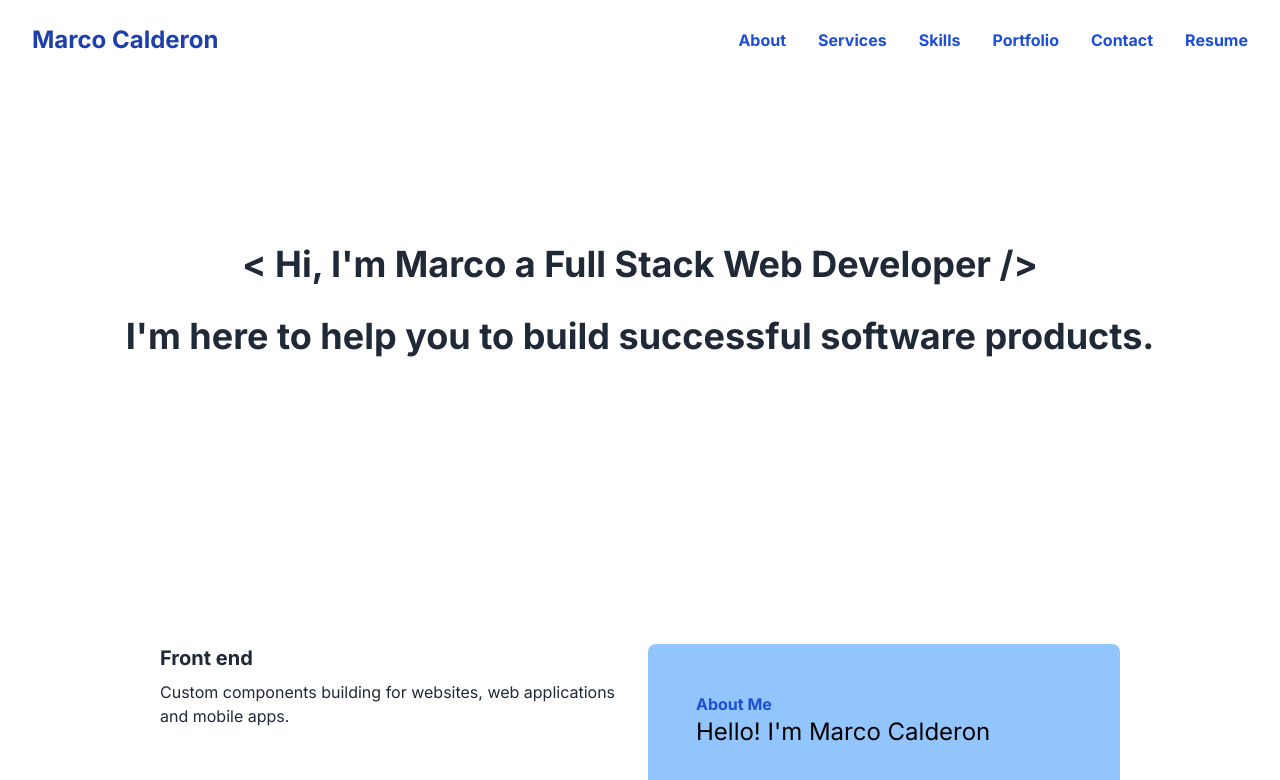
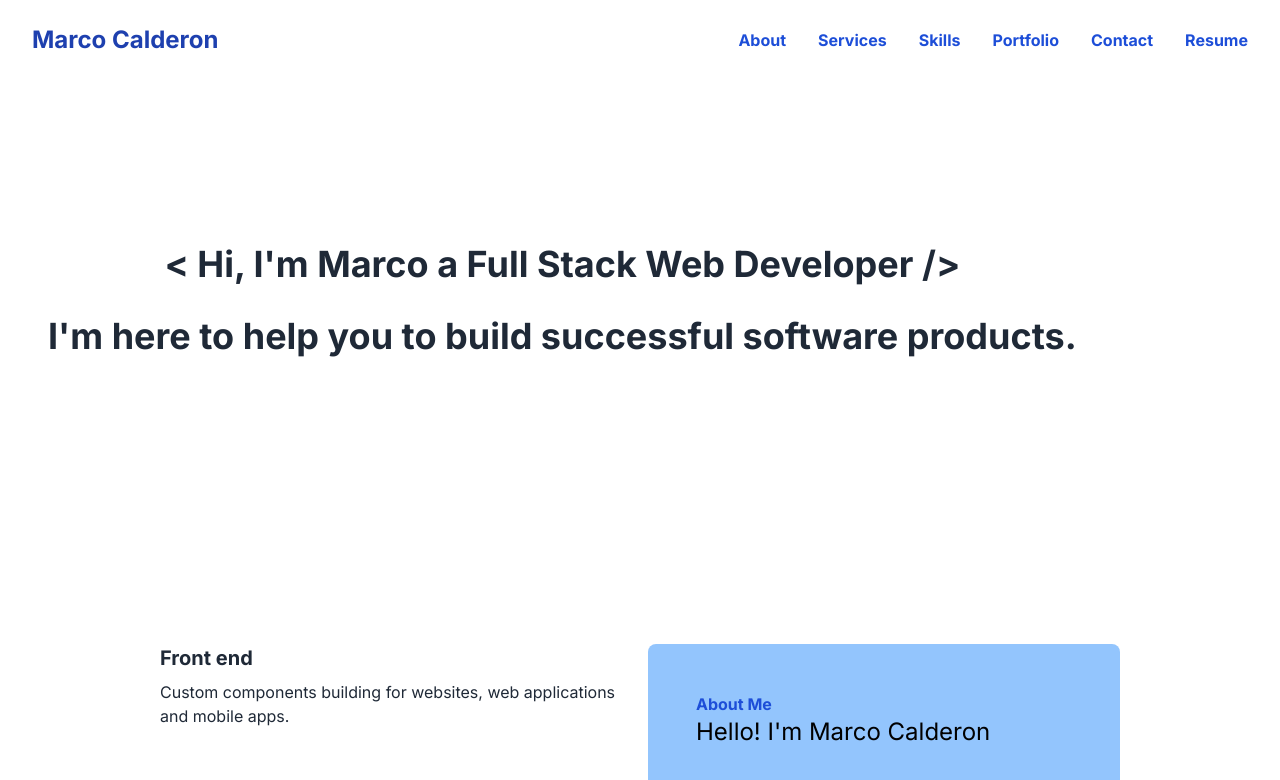
Before and after one commit to marco-calderon/marco-calderon.github.io, a Next.js app: page / in a window 1280 px wide. Shown: the top 780 px of the page. Built offline with nearby package versions, Linux system fonts and the light colour scheme.

Commit message:
Adjusted layout main container

```diff
--- a/components/Layout.tsx
+++ b/components/Layout.tsx
@@ -15,7 +15,9 @@ const Layout = ({ children, title }: LayoutProps) => {
 				<title>{title ?? 'Marco Calderon'}</title>
 			</Head>
 			<Navbar />
-			{children}
+			<div className="w-[100vw]">
+				{children}
+			</div>
 			<Footer />
 		</div>
 	);
```
